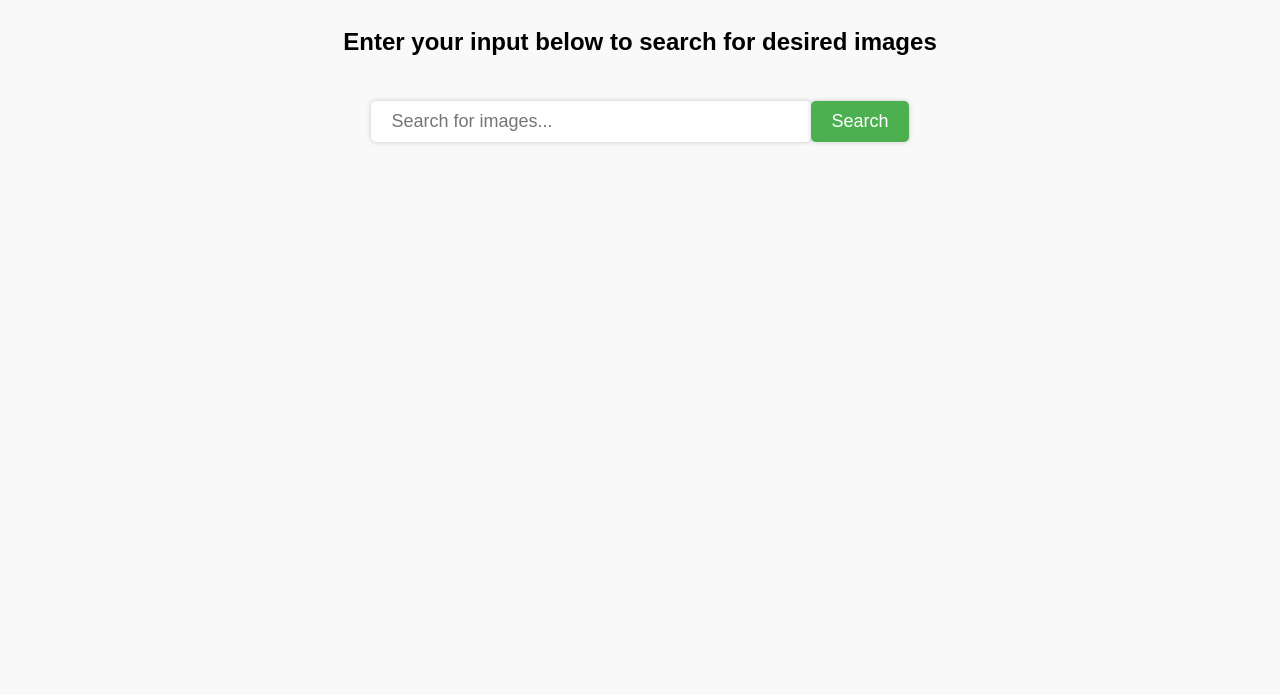
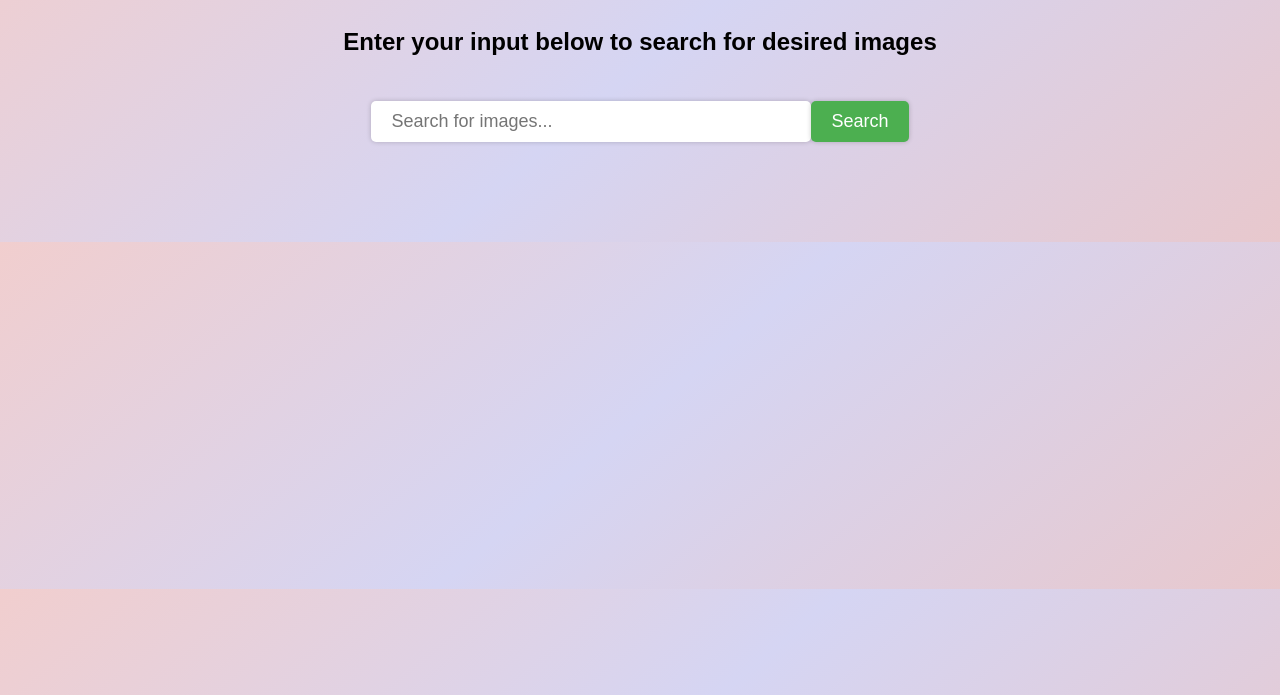
Before and after one commit to Ajay-Ankam/ImageSearcher, a plain HTML site: page index.html in a window 1280 px wide. Shown: the part 105-800 px from the top of the page. Drawn offline with Linux system fonts and the light colour scheme.

Commit message:
modify style.css

```diff
--- a/style.css
+++ b/style.css
@@ -1,5 +1,5 @@
 body {
-  background-color: #f9f9f9;
+  background: linear-gradient(140deg, #f1cece, #d5d5f3, #e8c8cd);
   font-family: Arial, Helvetica, sans-serif;
   line-height: 1.6;
   margin: 0;
```
